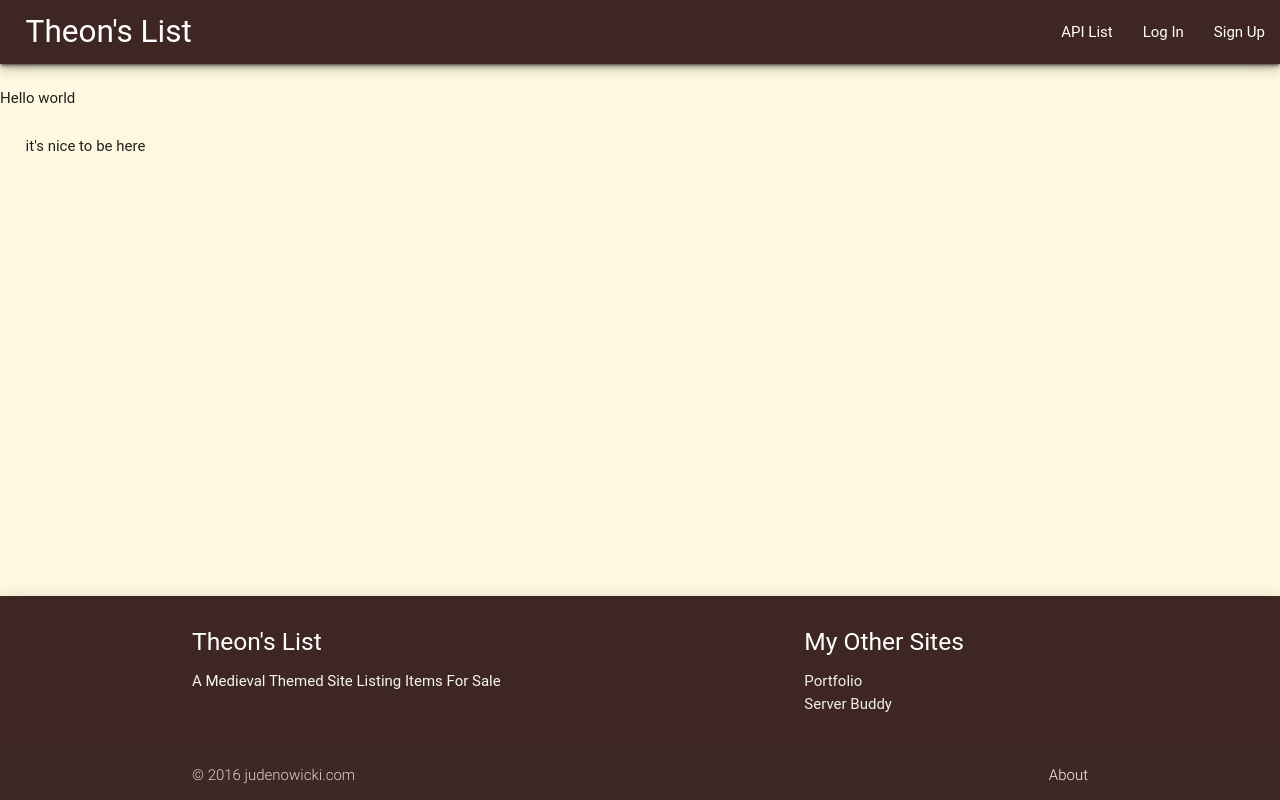
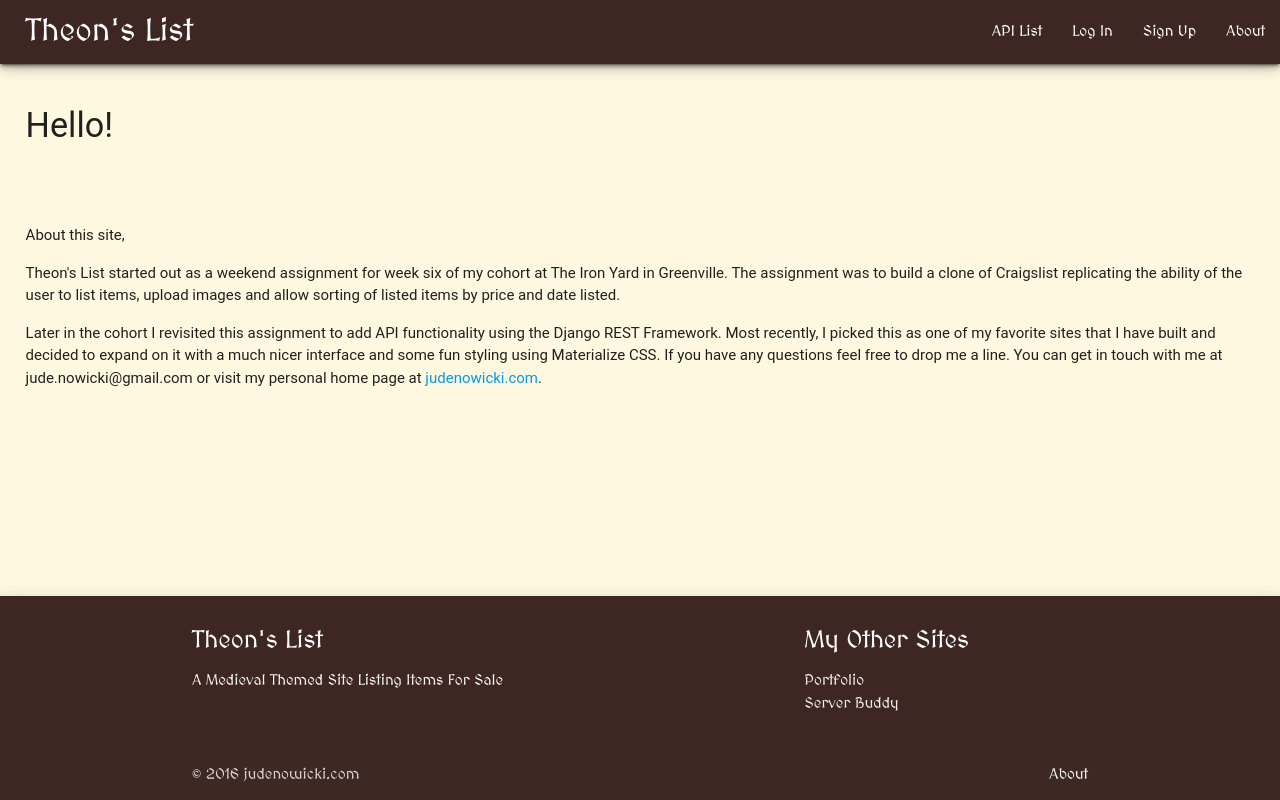
Before and after one commit to jnwcki/theons_list, a Django app: page /about/ in a window 1280 px wide. Run offline with Django 3.2, Linux system fonts and the light colour scheme; some libraries are stand-ins or nearby versions; some web fonts are replaced.

Commit message:
added about blurb

```diff
--- a/theonsapp/static/css/custom.css
+++ b/theonsapp/static/css/custom.css
@@ -3,6 +3,7 @@ body {
    min-height: 100vh;
    flex-direction: column;
    background-color: #fff8e1;
+   font-family: 'MedievalSharp', cursive;
  }
 
  main {
@@ -13,3 +14,7 @@ body {
 nav {
 
 }
+
+.roboto-font {
+  font-family: 'Roboto';
+}
--- a/theonsapp/templates/about.html
+++ b/theonsapp/templates/about.html
@@ -3,11 +3,24 @@
 
 {% block content %}
 {% include 'index_navbar_include.html' %}
-<header>
-  <br>Hello world
+<header style="margin: 2%;">
+  <h4 class="roboto-font">Hello!</h4>
 </header>
 <main>
-  it's nice to be here
+  <p class="roboto-font">
+  About this site,
+  </p>
+  <p class="roboto-font">
+    Theon's List started out as a weekend assignment for week six of my cohort at The Iron Yard in Greenville.
+    The assignment was to build a clone of Craigslist replicating the ability of the user to list items, upload images and allow
+    sorting of listed items by price and date listed.
+  </p>
+  <p class="roboto-font">
+    Later in the cohort I revisited this assignment to add API functionality using the Django REST Framework. Most recently,
+    I picked this as one of my favorite sites that I have built and decided to expand on it with a much nicer interface and
+    some fun styling using Materialize CSS. If you have any questions feel free to drop me a line. You can get in touch
+    with me at jude.nowicki@gmail.com or visit my personal home page at <a href="http://judenowicki.com">judenowicki.com</a>.
+  </p>
 </main>
 {% endblock %}
 
--- a/theonsapp/templates/base.html
+++ b/theonsapp/templates/base.html
@@ -4,7 +4,8 @@
 <head>
 <link rel="stylesheet" href="https://cdnjs.cloudflare.com/ajax/libs/materialize/0.97.6/css/materialize.min.css">
 <link href="https://fonts.googleapis.com/icon?family=Material+Icons" rel="stylesheet">
-<link rel="stylesheet" href="{% static 'css/custom.css' %}" media="screen" title="no title" charset="utf-8">
+<link href='https://fonts.googleapis.com/css?family=MedievalSharp' rel='stylesheet' type='text/css'>
+<link rel="stylesheet" href="{% static 'css/custom.css' %}" title="no title" charset="utf-8" type='text/css'>
     <meta charset="UTF-8">
     <title>Theon's List</title>
 </head>
--- a/theonsapp/templates/category_breadcrumb_navbar_include.html
+++ b/theonsapp/templates/category_breadcrumb_navbar_include.html
@@ -3,5 +3,8 @@
     <a href="{% url 'index' %}" class="breadcrumb" style="margin-left: 2%;">Home</a>
     <a href="{% url 'category_detail' category.pk %}" class="breadcrumb">{{ category }}</a>
     <a href="{% url 'index' %}" class="brand-logo right" style="margin-right: 2%;">Theon's List</a>
+    <ul id="nav-mobile" class="right hide-on-med-and-down">
+      <li><a href="{% url 'about' %}">About</a></li>
+    </ul>
   </div>
 </nav>
--- a/theonsapp/templates/index_navbar_include.html
+++ b/theonsapp/templates/index_navbar_include.html
@@ -10,6 +10,7 @@
           <li><a href="{% url 'login' %}">Log In</a></li>
           <li><a href="{% url 'signup' %}">Sign Up</a></li>
           {% endif %}
+          <li><a href="{% url 'about' %}">About</a></li>
         </ul>
       </div>
     </div>
```
